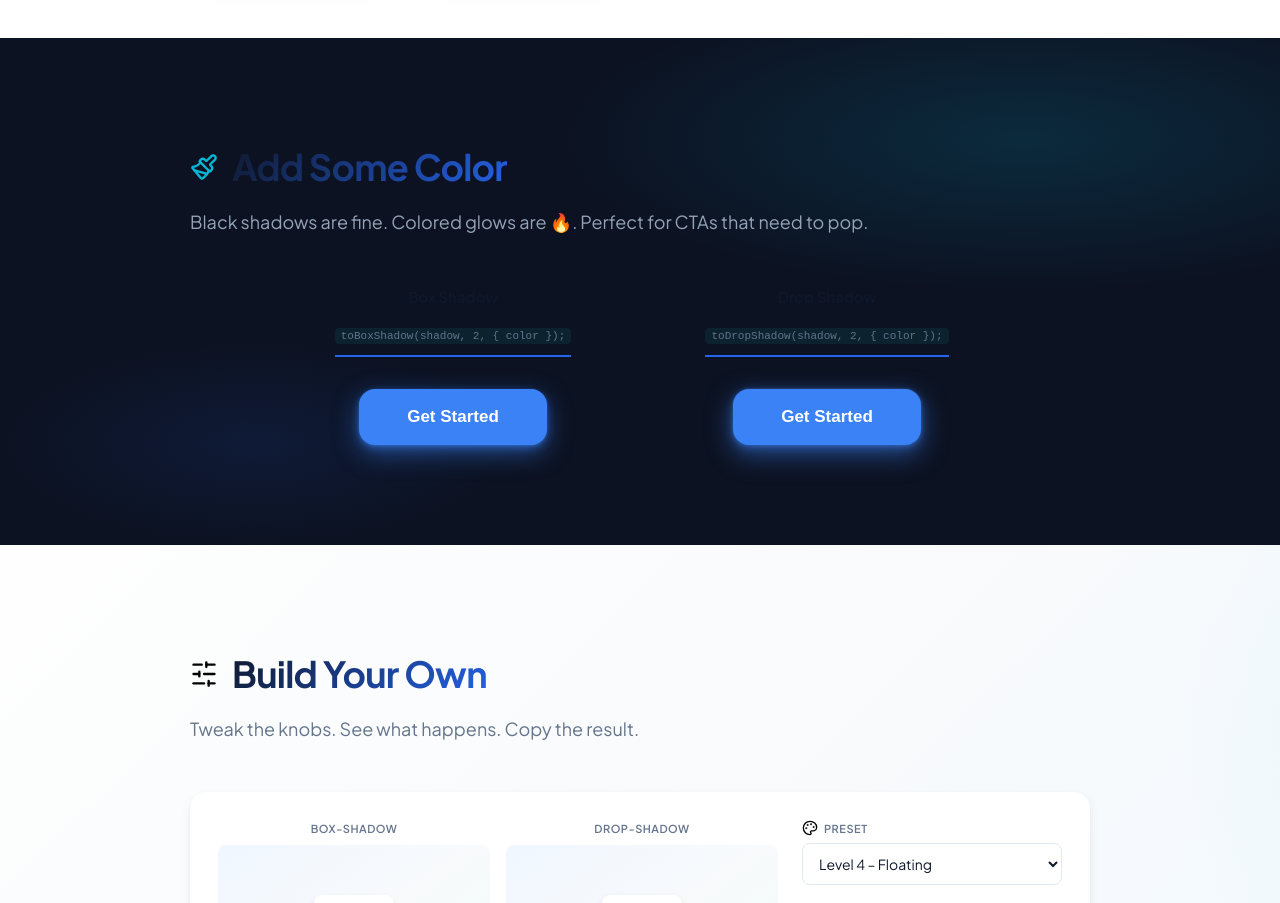
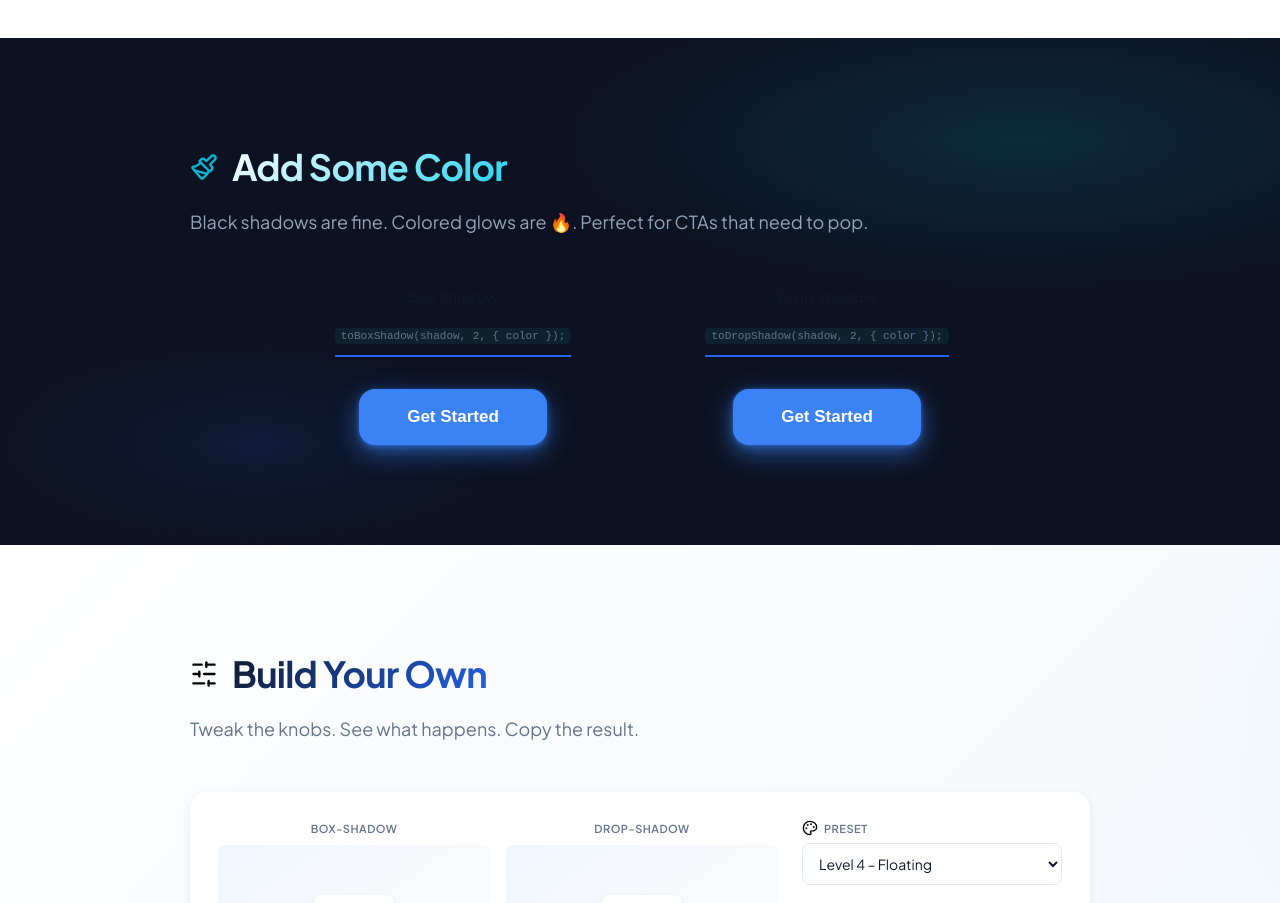
Before and after one commit to sebastian-software/effective-shadow, a React (Vite) app in the folder demo/: page / in a window 1280 px wide. Shown: the part 5540-6443 px from the top of the page. Built offline with nearby package versions, Linux system fonts and the light colour scheme.

Commit message:
fix(demo): use !important for section-dark h2 to override general section h2 styles

```diff
--- a/demo/src/style.css
+++ b/demo/src/style.css
@@ -233,11 +233,15 @@ body {
 }
 
 .section-dark h2 {
-  background: linear-gradient(135deg, #fff 0%, var(--accent-light) 100%);
-  -webkit-background-clip: text;
-  background-clip: text;
-  -webkit-text-fill-color: transparent;
-  color: transparent;
+  background: linear-gradient(
+    135deg,
+    #fff 0%,
+    var(--accent-light) 100%
+  ) !important;
+  -webkit-background-clip: text !important;
+  background-clip: text !important;
+  -webkit-text-fill-color: transparent !important;
+  color: transparent !important;
 }
 
 .section-dark .section-desc {
```
